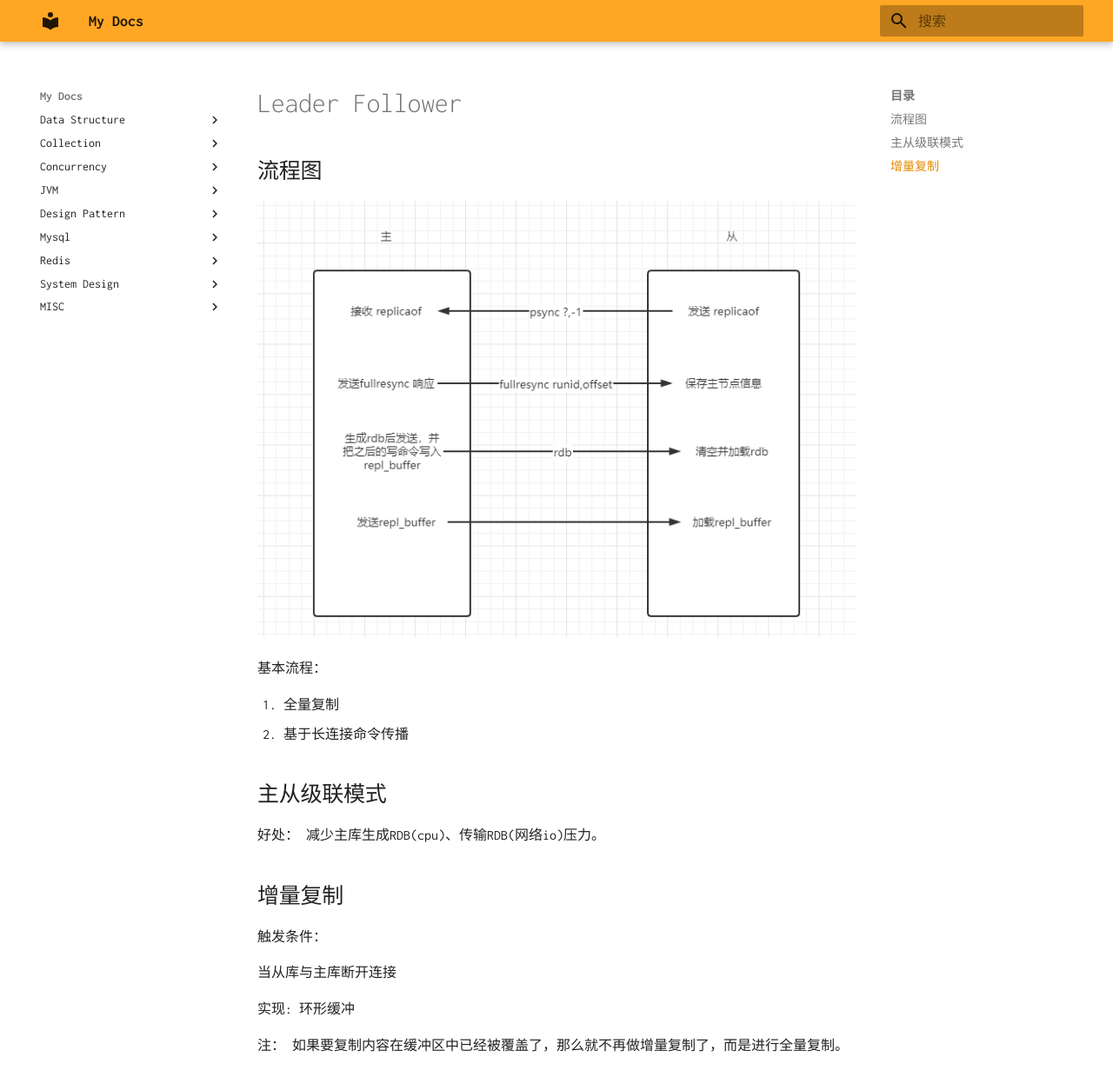
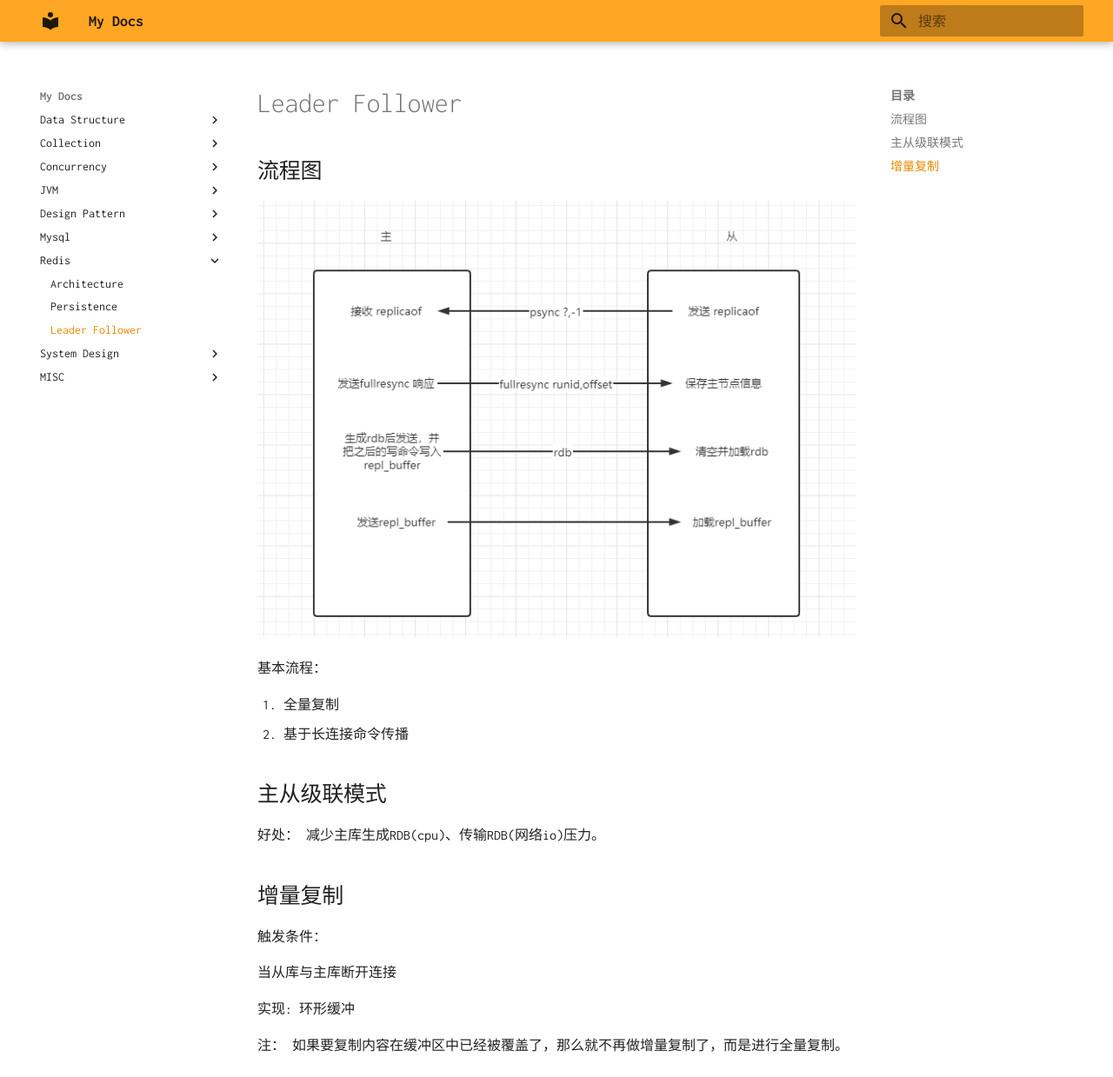
Before and after one commit to naaive/docs, an MkDocs documentation site: the page built from docs/redis/leader_follower.md, in a window 1280 px wide and 1239 px high. Shown: the whole window at 87% size. Built offline with MkDocs 1.6.1 and Material for MkDocs 9.7.7, drawn with Linux system fonts in a browser that asks for light colours.

Commit message:
leader_follower.md

```diff
--- a/mkdocs.yml
+++ b/mkdocs.yml
@@ -32,6 +32,7 @@ nav:
   - 'Redis':
       - 'Architecture': 'redis/architecture.md'
       - 'Persistence': 'redis/persistence.md'
+      - 'Leader Follower': 'redis/leader_follower.md'
   - 'System Design':
       - 'Distributed System': 'system_design/distributed_system.md'
       - 'Distributed App Crawler': 'system_design/distributed_app_crawler.md'
```
